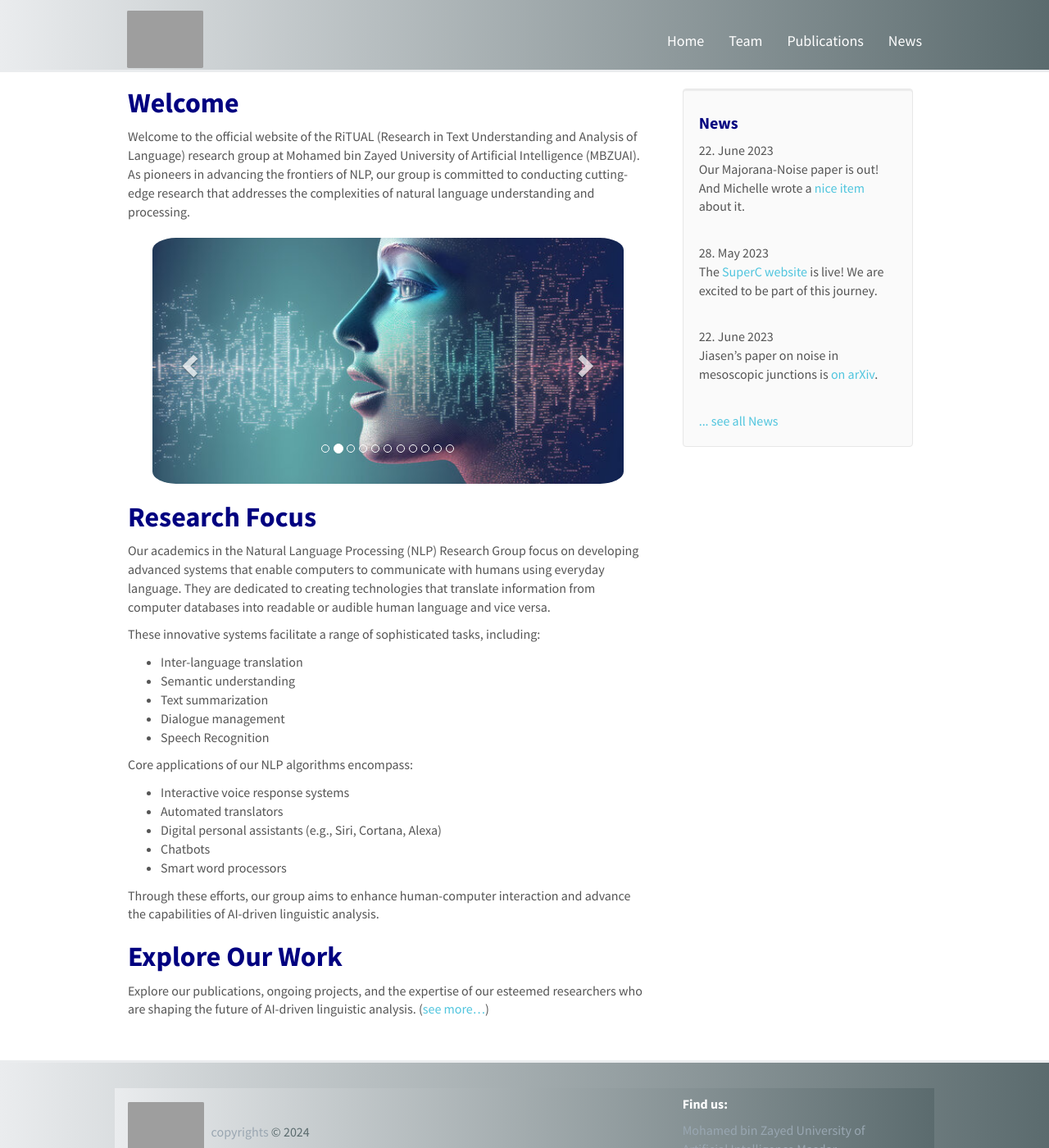
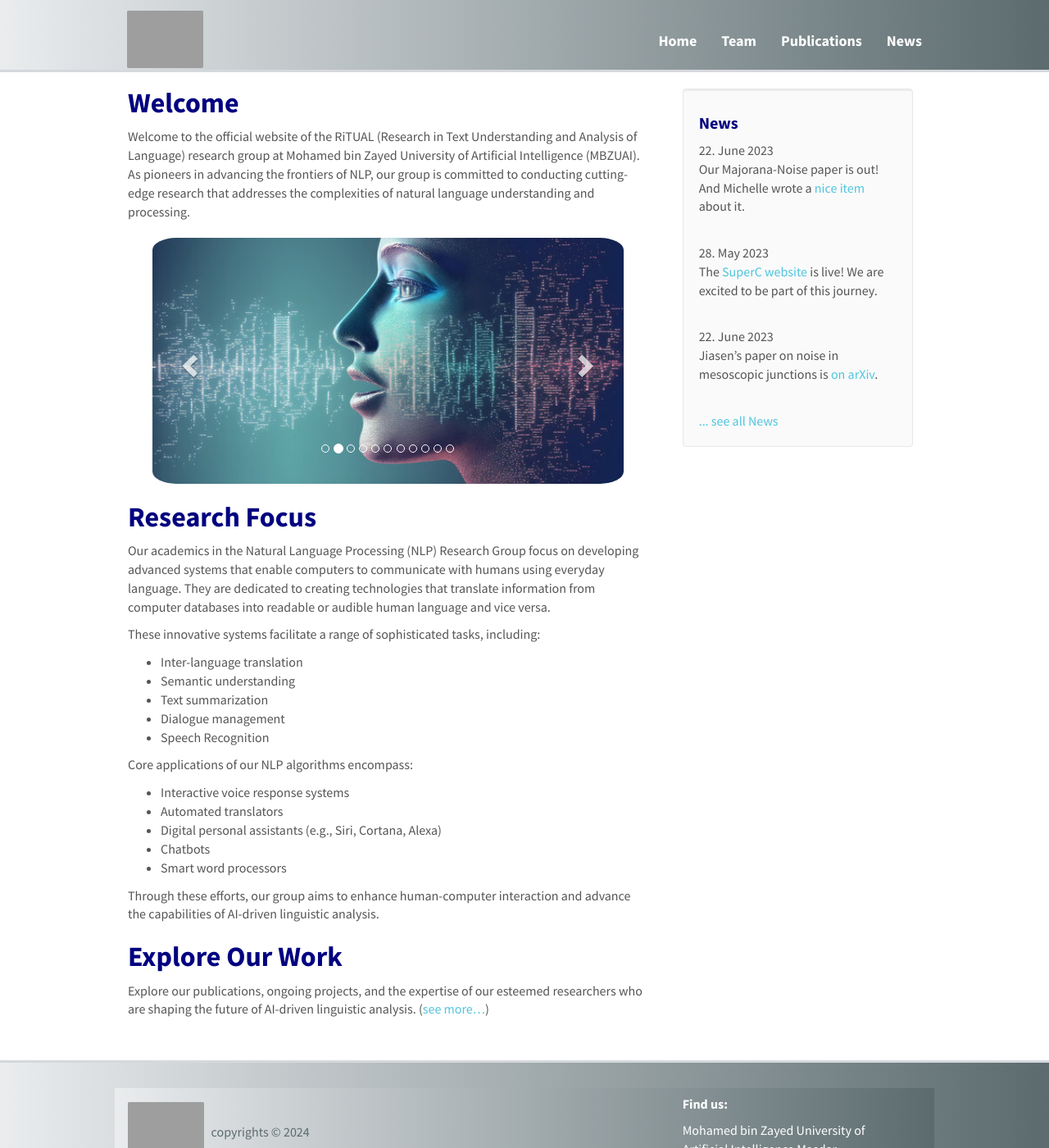
Before and after one commit to RamzaBasharat/MBZUAI, a Jekyll site: the page built from _pages/home.md, in a window 1280 px wide and 1400 px high. Shown: the whole window at 82% size. Built offline with Jekyll 4.4.1, drawn with Linux system fonts in a browser that asks for light colours; nearby versions of some CDN libraries.

Commit message:
updating styles

```diff
--- a/_includes/footer.html
+++ b/_includes/footer.html
@@ -1,19 +1,19 @@
 <div id="footer" class="panel">
   <div class="panel-footer bg-color">
 	<div class="container-fluid bg-color">
-	  <div class="row bg-color">
+	  <div class="row footer-bg">
 		<div class="col-sm-8">
 
-		  <p class="grayish"><img src="{{ site.url }}{{ site.baseurl }}/images/logo/ritual_logo_hd.png" alt="Logo" height="70px" class="footer-icon">
-          copyrights  <span class="gray"> &copy 2024</span></p>
+		  <p class="gray"><img src="{{ site.url }}{{ site.baseurl }}/images/logo/ritual_logo_hd.png" alt="Logo" height="70px" class="footer-icon">
+          copyrights &copy 2024</p>
 
-              <p>We are part of the <a href="https://mbzuai.ac.ae/research/department/natural-language-processing-department/" target="_blank">Department of Natural Language Processing</a> at the<a href="https://mbzuai.ac.ae/" target="_blank"> Mohamed bin Zayed University of Artificial Intelligence (MBZUAI)</a>.</p>
+              <p class="gray">We are part of the <a href="https://mbzuai.ac.ae/research/department/natural-language-processing-department/" target="_blank">Department of Natural Language Processing</a> at the<a href="https://mbzuai.ac.ae/" target="_blank"> Mohamed bin Zayed University of Artificial Intelligence (MBZUAI)</a>.</p>
 
 		</div>
 
 		<div class="col-sm-4">
 			<h5><b class="white">Find us:</b></h5>
-			 <p class="graylight">Mohamed bin Zayed University of<br />
+			 <p>Mohamed bin Zayed University of<br />
 			 Artificial Intelligence Masdar<br />
 			 City, Abu Dhabi <br />
             (<a href="https://mbzuai.ac.ae/page-sitemap.xml" target="_blank">Site map</a>, <a href="https://www.google.com/maps/place/24%C2%B025'57.4%22N+54%C2%B037'07.3%22E/@24.4329463,54.6162667,3936m/data=!3m1!1e3!4m4!3m3!8m2!3d24.4326111!4d54.6186944?entry=ttu" target="_blank">Google map</a>)</p>
--- a/css/main.scss
+++ b/css/main.scss
@@ -106,12 +106,12 @@ margin-bottom:25px;
 
 h3,h5{
 color: #5B6B6E;
-font-weight: 520;
+font-weight: 510;
 }
 
 h2,h4{
 color: #000080;
-font-weight: 510;
+font-weight: 505;
 }
 
 .gray{
@@ -205,7 +205,7 @@ color:#99a7b2;
 .navbar-default {
     background: linear-gradient(to right, #EAECEE, #5B6B6E);
     border: none; /* Remove the default border */
-    border-bottom: 3px solid #EAECEE;
+    border-bottom: 3px solid #D5D8DC;
     padding: 25px 0px 10px 0px;
     border-radius: 0px;
 }
@@ -249,7 +249,7 @@ color:#99a7b2;
 /* Navbar link text color */
 .navbar-default .navbar-nav > li > a {
     color: #fff; /* Text color */
-    font-weight: 500;
+    font-weight: 510;
     font-size: 18px;
 }
 
@@ -262,7 +262,7 @@ color:#99a7b2;
     color: #fff; /* Text color */
     padding: 20px 0; /* Padding top and bottom */
     border:none;
-    border-top: 3px solid #EAECEE; /* Top border color */
+    border-top: 3px solid #D5D8DC; /* Top border color */
     border-radius: 0px;
 }
 
@@ -280,4 +280,9 @@ color:#99a7b2;
 margin-right:5px;
 }
 
+.footer-bg{
+background-color: transparent;
+}
+
+
 // --------------------------
```
